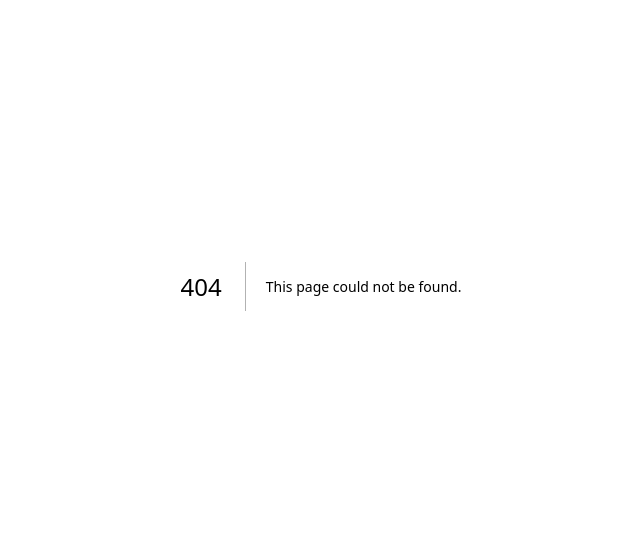
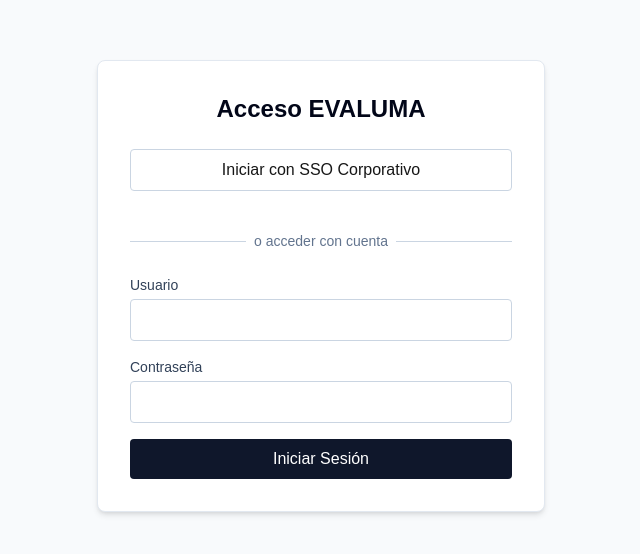
Before and after one commit to Elrorro334/next-app, a Next.js app: page /login in a window 1280 px wide. Before the commit this address had no page. Shown: the part 114-668 px from the top of the page, without its empty margins (319-959 px from the left). Built offline with nearby package versions, Linux system fonts and the light colour scheme.

Commit message:
Add landing page and login functionality

```diff
--- /dev/null
+++ b/app/login/page.tsx
@@ -0,0 +1,100 @@
+'use client';
+
+import { useState } from 'react';
+
+export default function LoginPage() {
+  const [username, setUsername] = useState('');
+  const [password, setPassword] = useState('');
+  const [loading, setLoading] = useState(false);
+  const [error, setError] = useState<string | null>(null);
+
+  const handleLogin = async (e: React.FormEvent) => {
+    e.preventDefault();
+    setError(null);
+
+    if (!username || !password) {
+      setError('Por favor, ingrese usuario y contraseña.');
+      return;
+    }
+
+    setLoading(true);
+
+    try {
+      const response = await fetch('/api/v1/auth/login', {
+        method: 'POST',
+        headers: { 'Content-Type': 'application/json' },
+        body: JSON.stringify({ username, password }),
+      });
+
+      if (response.status === 401) {
+        throw new Error('Credenciales inválidas.');
+      }
+
+      if (response.status === 500) {
+        throw new Error('Error interno del servidor. Intente más tarde.');
+      }
+
+      if (!response.ok) {
+        throw new Error('Error de red o servidor.');
+      }
+    } catch (err: any) {
+      setError(err.message || 'Error inesperado.');
+    } finally {
+      setLoading(false);
+    }
+  };
+
+  return (
+    <div className="min-h-screen flex items-center justify-center bg-slate-50 p-6">
+      <div className="w-full max-w-md bg-white p-8 rounded-lg shadow-md border border-slate-200">
+        <h1 className="text-2xl font-bold mb-6 text-center text-slate-950">Acceso EVALUMA</h1>
+
+        <button className="w-full mb-4 px-4 py-2 border border-slate-300 rounded hover:bg-slate-50 transition font-medium">
+          Iniciar con SSO Corporativo
+        </button>
+
+        <div className="relative my-6">
+          <div className="absolute inset-0 flex items-center">
+            <div className="w-full border-t border-slate-300"></div>
+          </div>
+          <div className="relative flex justify-center text-sm">
+            <span className="px-2 bg-white text-slate-500">o acceder con cuenta</span>
+          </div>
+        </div>
+
+        <form onSubmit={handleLogin} className="space-y-4">
+          <div>
+            <label className="block text-sm font-medium text-slate-700 mb-1">Usuario</label>
+            <input
+              type="text"
+              value={username}
+              onChange={(e) => setUsername(e.target.value)}
+              disabled={loading}
+              className="w-full px-3 py-2 border border-slate-300 rounded focus:ring-2 focus:ring-slate-900 focus:outline-none"
+            />
+          </div>
+          <div>
+            <label className="block text-sm font-medium text-slate-700 mb-1">Contraseña</label>
+            <input
+              type="password"
+              value={password}
+              onChange={(e) => setPassword(e.target.value)}
+              disabled={loading}
+              className="w-full px-3 py-2 border border-slate-300 rounded focus:ring-2 focus:ring-slate-900 focus:outline-none"
+            />
+          </div>
+
+          {error && <p className="text-red-600 text-sm">{error}</p>}
+
+          <button
+            type="submit"
+            disabled={loading}
+            className="w-full px-4 py-2 bg-slate-900 text-white rounded hover:bg-slate-800 transition disabled:opacity-50"
+          >
+            {loading ? 'Autenticando...' : 'Iniciar Sesión'}
+          </button>
+        </form>
+      </div>
+    </div>
+  );
+}
--- a/app/page.tsx
+++ b/app/page.tsx
@@ -1,17 +1,46 @@
-import DataFetcher from "./components/DataFetcher";
+import Link from 'next/link';
 
 export default function Home() {
   return (
-    <div className="flex flex-col items-center justify-center min-h-screen bg-zinc-50 dark:bg-black p-8">
-      <main className="w-full max-w-2xl bg-white dark:bg-zinc-900 p-8 rounded-lg shadow-md">
-        <h1 className="text-2xl font-bold text-black dark:text-white mb-4">
-          API Data Fetching
-        </h1>
-        <p className="text-zinc-600 dark:text-zinc-400">
-          This is a simple Next.js application that fetches data from an API.
-        </p>
-        <DataFetcher />
+    <div className="min-h-screen bg-white text-slate-900 font-sans">
+      <header className="border-b border-slate-200">
+        <nav className="max-w-7xl mx-auto px-6 py-4 flex justify-between items-center">
+          <div className="text-2xl font-bold text-slate-950">EVALUMA</div>
+          <Link href="/login" className="px-5 py-2 bg-slate-900 text-white rounded hover:bg-slate-800 transition">
+            Acceder
+          </Link>
+        </nav>
+      </header>
+
+      <main className="max-w-7xl mx-auto px-6 py-20">
+        <section className="text-center mb-24">
+          <h1 className="text-5xl font-extrabold text-slate-950 mb-6">
+            Portal Corporativo Transaccional B2B
+          </h1>
+          <p className="text-xl text-slate-600 max-w-2xl mx-auto">
+            Solución robusta para sectores altamente regulados. Seguridad y cumplimiento garantizados en cada transacción.
+          </p>
+        </section>
+
+        <section className="grid md:grid-cols-2 gap-12">
+          <div className="p-8 border border-slate-200 rounded-lg">
+            <h2 className="text-2xl font-semibold text-slate-950 mb-4">0% pérdida de datos ante fallos de red</h2>
+            <p className="text-slate-600">
+              Arquitectura resiliente diseñada para asegurar la integridad de su información crítica bajo cualquier condición de red.
+            </p>
+          </div>
+          <div className="p-8 border border-slate-200 rounded-lg">
+            <h2 className="text-2xl font-semibold text-slate-950 mb-4">Trazabilidad legal con auditoría inmutable</h2>
+            <p className="text-slate-600">
+              Cumplimiento normativo estricto con registros inalterables y trazabilidad completa de cada operación realizada.
+            </p>
+          </div>
+        </section>
       </main>
+
+      <footer className="border-t border-slate-200 py-8 text-center text-slate-500 text-sm">
+        &copy; 2026 EVALUMA. Todos los derechos reservados.
+      </footer>
     </div>
   );
 }
```
Also changed, not shown: 1 other file (tests, documents, lock files or other folders).
